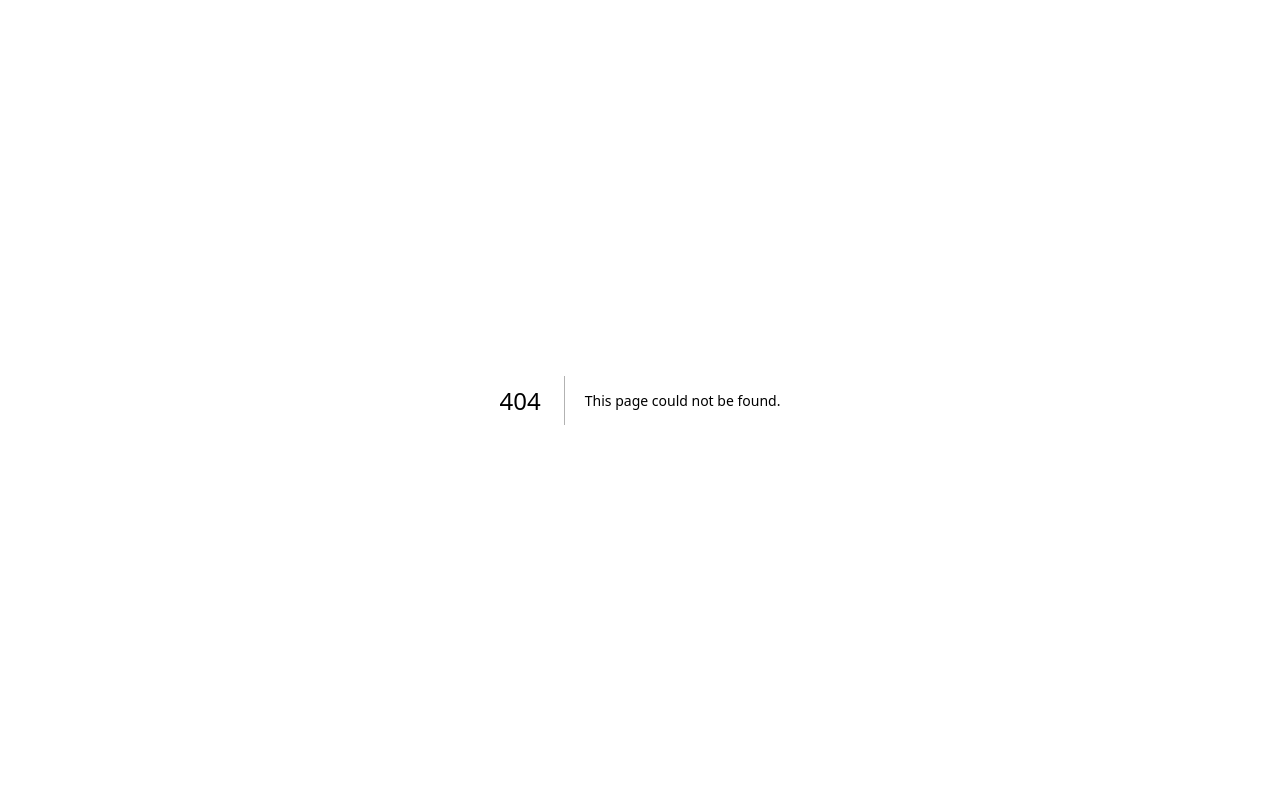
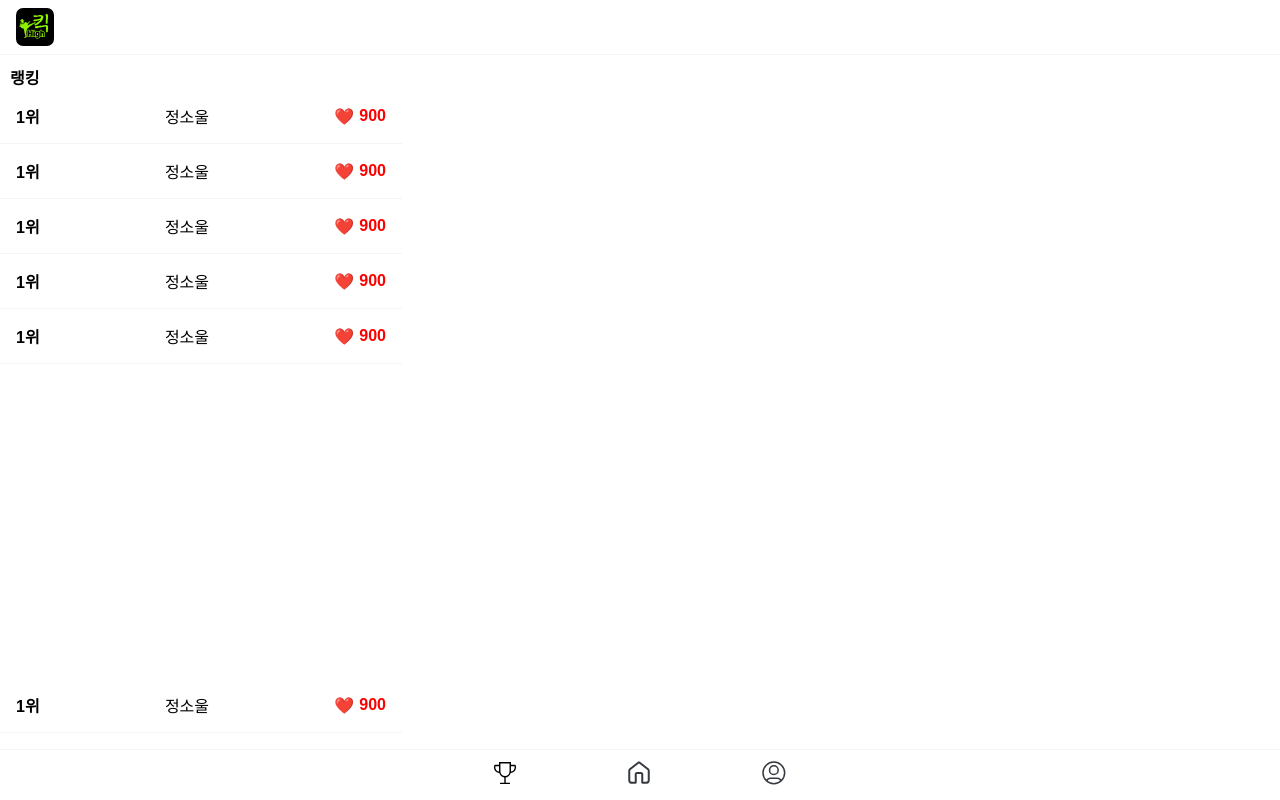
Before and after one commit to highkickappjam/highkick_front, a Next.js app: page /pages/Ranking in a window 1280 px wide. Before the commit this address had no page. Built offline with nearby package versions, Linux system fonts and the light colour scheme.

Commit message:
feat : 랭킹 퍼블리싱 완료

```diff
--- /dev/null
+++ b/src/app/components/Ranking/index.tsx
@@ -0,0 +1,17 @@
+import React from 'react';
+import './style.css';
+
+const RankingCard = () => {
+  return (
+    <div className="RankingCard">
+      <span className="rank">1위</span>
+      <span className="name">정소울</span>
+      <div className="likes">
+        <span className="heart">❤️</span>
+        <span className="like-count">900</span>
+      </div>
+    </div>
+  );
+};
+
+export default RankingCard;
--- /dev/null
+++ b/src/app/components/Ranking/style.css
@@ -0,0 +1,41 @@
+/* RankingCard 스타일 */
+.RankingCard {
+    width: 370px;
+    height: 54px;
+    display: flex;
+    align-items: center;
+    justify-content: space-between;
+    border-bottom: 1px solid var(--gray-200, #F2F5F7);
+    background: #FFF;
+    padding: 0 16px; /* 좌우 여백 */
+    font-family: Arial, sans-serif;
+}
+
+.rank {
+    font-size: 16px;
+    font-weight: bold;
+}
+
+.name {
+    font-size: 16px;
+    font-weight: normal;
+}
+
+.likes {
+    display: flex;
+    align-items: center;
+    font-size: 16px;
+    color: red;
+}
+
+.heart {
+    margin-right: 5px;
+}
+
+.like-count {
+    font-weight: bold;
+}
+
+.myRank{
+    position: fixed;
+}
--- /dev/null
+++ b/src/app/pages/Ranking/page.tsx
@@ -0,0 +1,42 @@
+import './style.css';
+import Footer from '@/app/components/Footer';
+import Header from '@/app/components/Header';
+import Rank from '@/app/components/Ranking';
+import Head from 'next/head';
+
+const Ranking=({})=>{
+    return(
+        <div className="ranking">
+
+
+
+            <Header />
+            <div className='rankText'>
+                <p>랭킹</p>
+            </div>
+            <div className='ranking'>
+
+                <Rank />
+                <Rank />
+                <Rank />
+                <Rank />
+                <Rank />
+
+            </div>
+
+
+
+            <div className='myRank'>
+                <Rank />
+            </div>
+
+            <Footer />
+
+
+
+
+      </div>
+    );
+}
+
+export default Ranking;
--- /dev/null
+++ b/src/app/pages/Ranking/style.css
@@ -0,0 +1,10 @@
+.rankText{
+    margin-top: 65px;
+    margin-left: 10px;
+    font-weight: 800;
+}
+
+.myRank{
+    position:fixed ;
+    top: 678px;
+}
```
